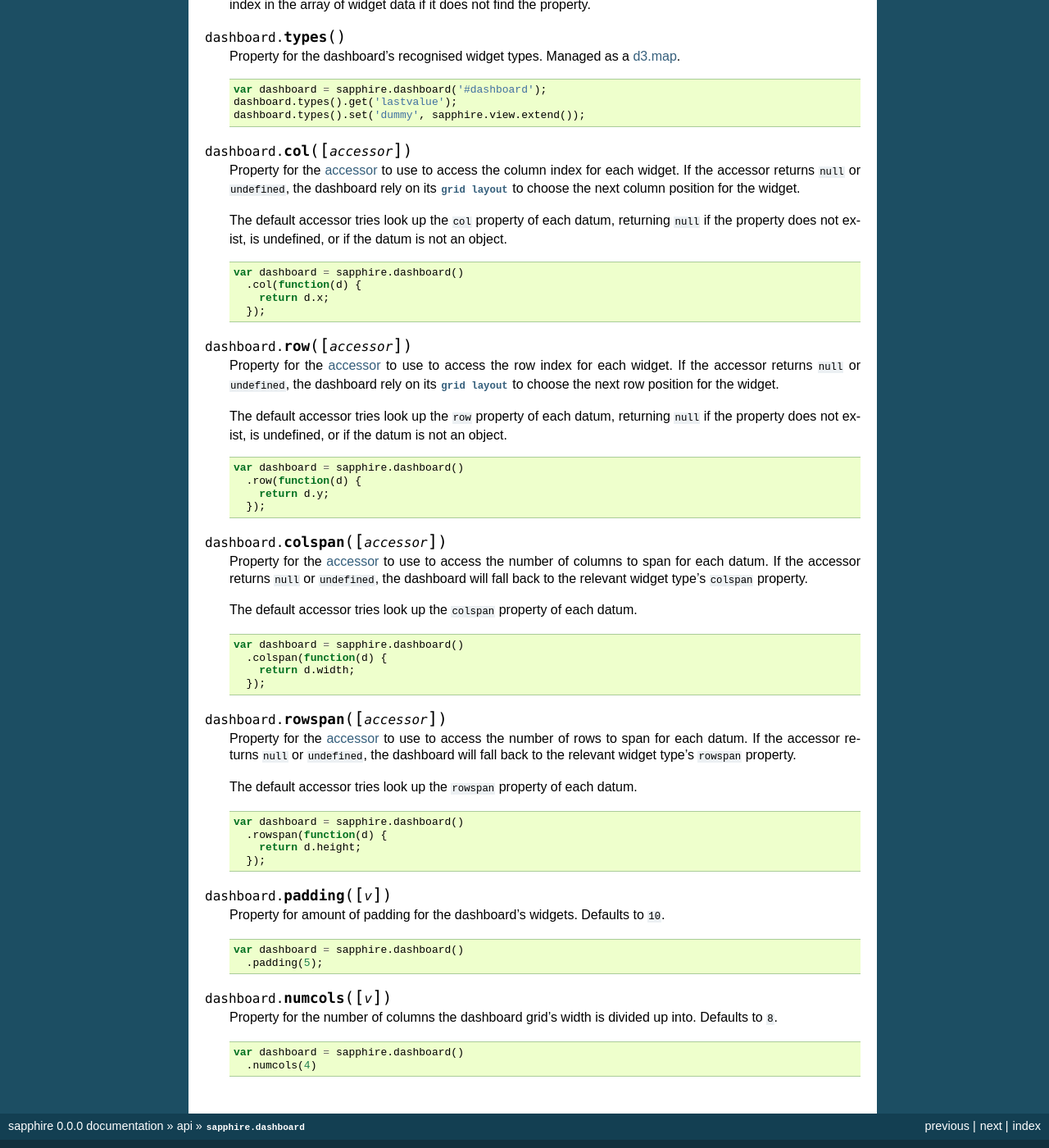
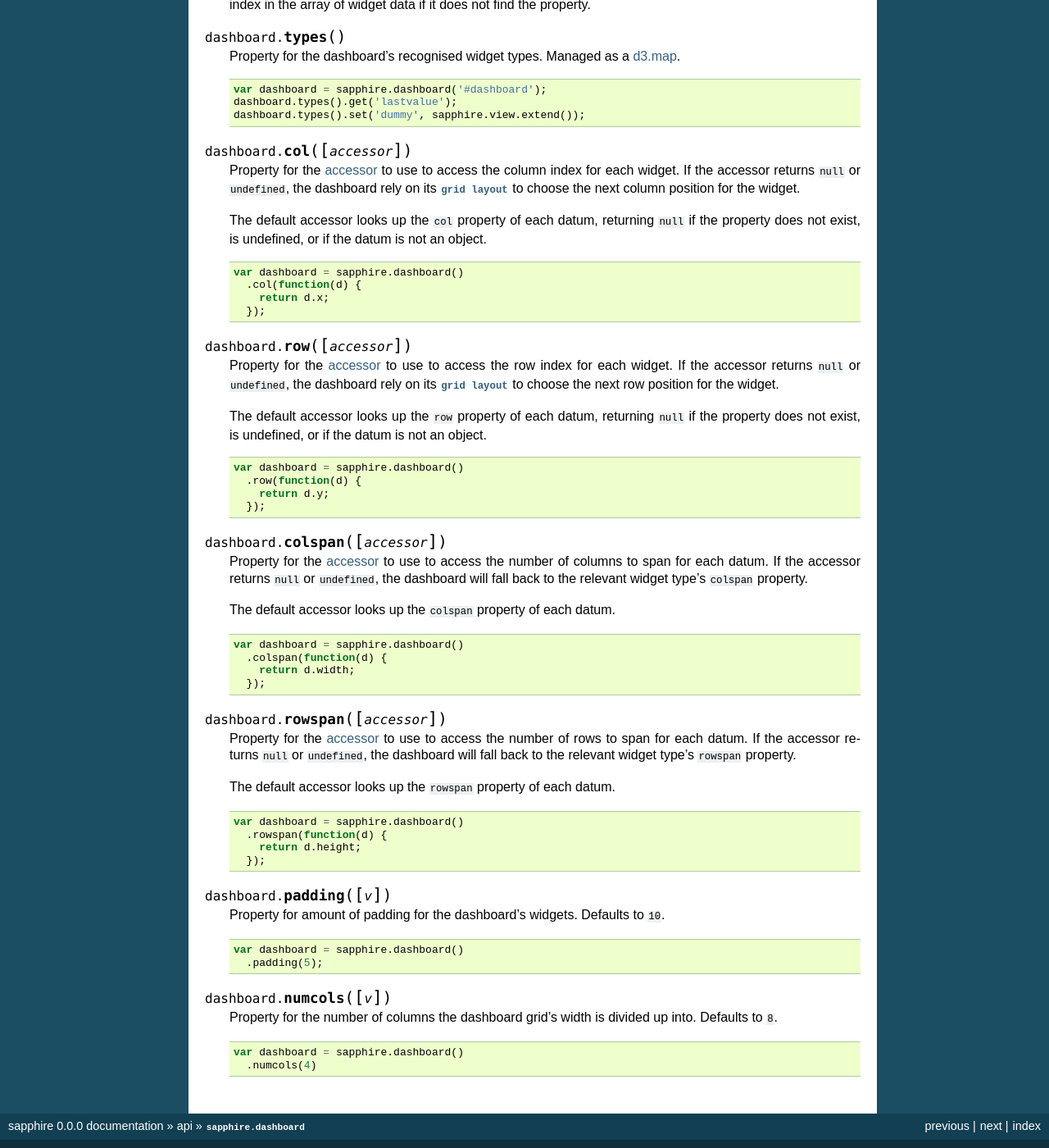
Before and after one commit to praekelt/sapphire, a Sphinx documentation site: the page built from docs/api/dashboard.rst, in a window 1280 px wide and 1400 px high, scrolled down 1978 px. Shown: the whole window at 82% size. Built offline with Sphinx 7.4.7, drawn with Linux system fonts in a browser that asks for light colours.

Commit message:
Documentation fixes for sapphire.dashboard

```diff
--- a/docs/api/dashboard.rst
+++ b/docs/api/dashboard.rst
@@ -153,9 +153,9 @@ Component for drawing a dashboard of widgets laid out in a grid.
   index for each widget. If the accessor returns ``null`` or ``undefined``, the
   dashboard rely on its :func:`grid layout <sapphire.grid>` to choose the next column position for the widget.
 
-  The default accessor tries look up the ``col`` property of each datum,
-  returning ``null`` if the property does not exist, is undefined, or if the
-  datum is not an object.
+  The default accessor looks up the ``col`` property of each datum, returning
+  ``null`` if the property does not exist, is undefined, or if the datum is not
+  an object.
 
   .. code-block:: javascript
 
@@ -172,9 +172,9 @@ Component for drawing a dashboard of widgets laid out in a grid.
   dashboard rely on its :func:`grid layout <sapphire.grid>` to choose the next
   row position for the widget.
 
-  The default accessor tries look up the ``row`` property of each datum,
-  returning ``null`` if the property does not exist, is undefined, or if the
-  datum is not an object.
+  The default accessor looks up the ``row`` property of each datum, returning
+  ``null`` if the property does not exist, is undefined, or if the datum is not
+  an object.
 
   .. code-block:: javascript
 
@@ -191,7 +191,7 @@ Component for drawing a dashboard of widgets laid out in a grid.
   ``undefined``, the dashboard will fall back to the relevant widget type's
   ``colspan`` property.
 
-  The default accessor tries look up the ``colspan`` property of each datum.
+  The default accessor looks up the ``colspan`` property of each datum.
 
   .. code-block:: javascript
 
@@ -208,7 +208,7 @@ Component for drawing a dashboard of widgets laid out in a grid.
   ``undefined``, the dashboard will fall back to the relevant widget type's
   ``rowspan`` property.
 
-  The default accessor tries look up the ``rowspan`` property of each datum.
+  The default accessor looks up the ``rowspan`` property of each datum.
 
   .. code-block:: javascript
 
```
